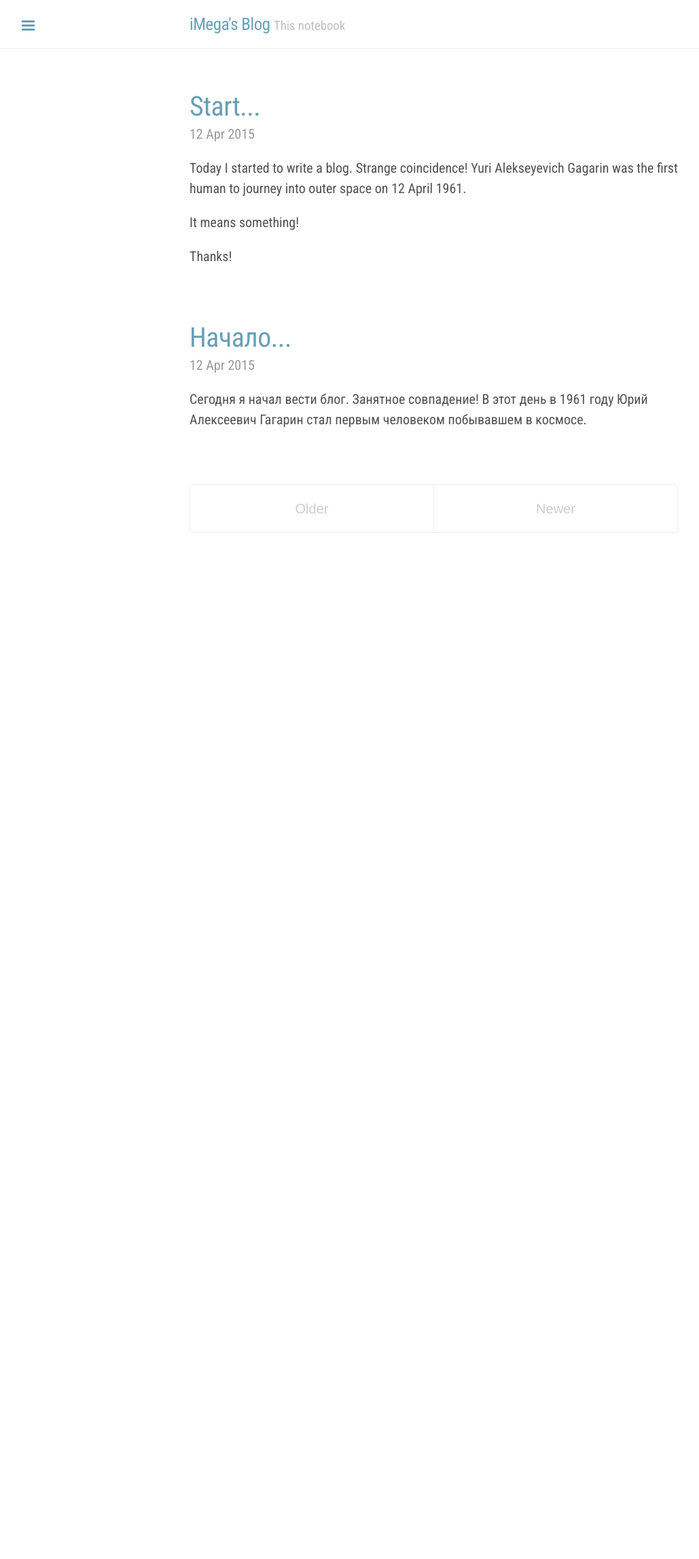
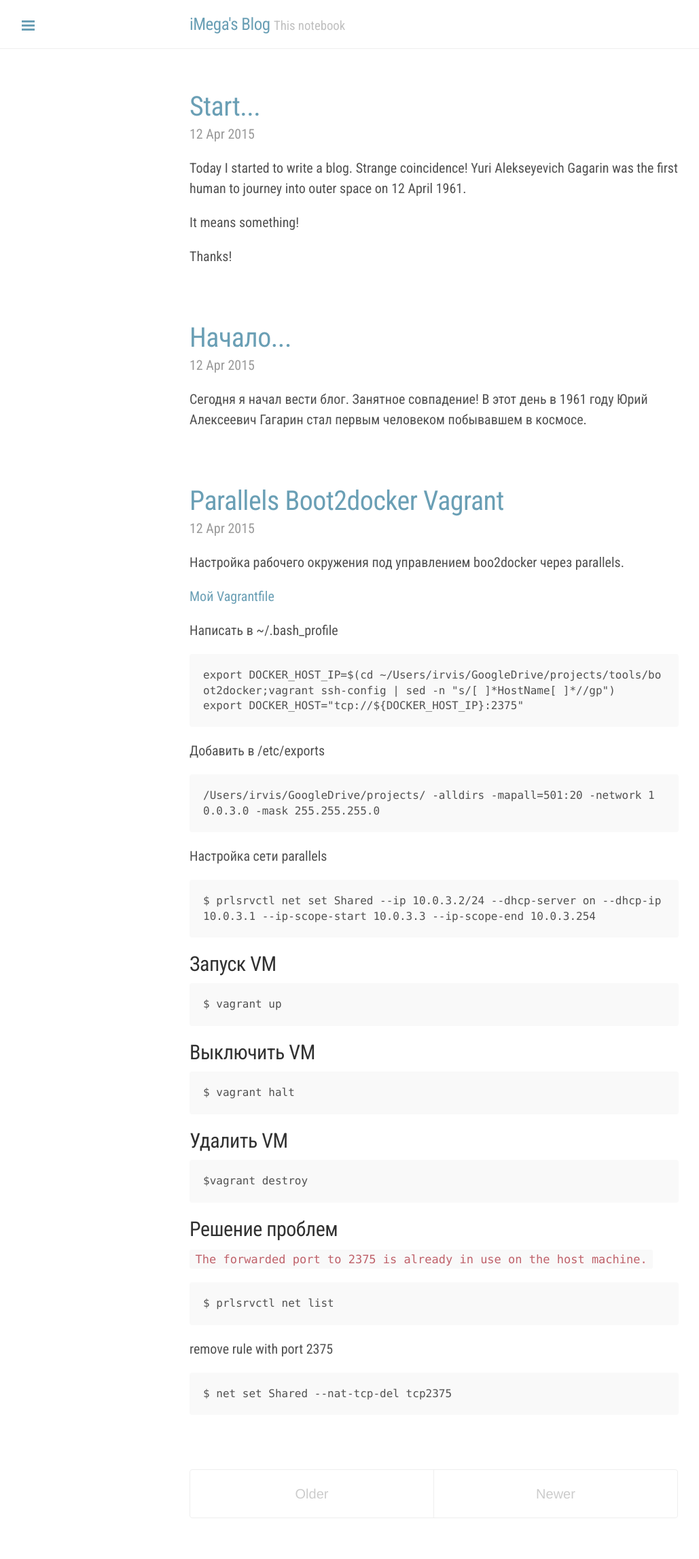
Before and after one commit to iMega/imega.github.io, a Jekyll site: the page built from index.html, in a window 1280 px wide. Shown: the whole page at 68% size, without its empty margins (1-1030 px from the left). Built offline with Jekyll 4.4.1, drawn with Linux system fonts in a browser that asks for light colours; Markdown is read by kramdown in place of the engine named in the settings; the list of posts is cut into pages by our own code; before the commit the page ends 900 px from its top, so only the background shows below that.

Commit message:
Add parallels-boot2docker-vagrant-ru

````diff
--- a/_config.yml
+++ b/_config.yml
@@ -5,6 +5,7 @@ relative_permalinks: true
 # Setup
 title:            iMega's Blog
 tagline:          This notebook
+description:      'Thinking out loud.'
 url:              http://imega.ru
 paginate:         3
 baseurl:          /
@@ -17,3 +18,7 @@ author:
 version:          1.0.0
 github:
   repo:           https://github.com/iMega
+
+# Dependencies
+markdown:         redcarpet
+pygments:         true
--- /dev/null
+++ b/_posts/2015-04-12-parallels-boot2docker-vagrant-ru.md
@@ -0,0 +1,50 @@
+---
+layout: post
+title: Parallels Boot2docker Vagrant
+---
+Настройка рабочего окружения под управлением boo2docker через parallels.
+
+[Мой Vagrantfile](https://github.com/iMega/boot2docker)
+
+Написать в ~/.bash_profile
+
+```
+export DOCKER_HOST_IP=$(cd ~/Users/irvis/GoogleDrive/projects/tools/boot2docker;vagrant ssh-config | sed -n "s/[ ]*HostName[ ]*//gp")
+export DOCKER_HOST="tcp://${DOCKER_HOST_IP}:2375"
+```
+
+Добавить в /etc/exports
+
+```
+/Users/irvis/GoogleDrive/projects/ -alldirs -mapall=501:20 -network 10.0.3.0 -mask 255.255.255.0
+```
+
+Настройка сети parallels
+
+```
+$ prlsrvctl net set Shared --ip 10.0.3.2/24 --dhcp-server on --dhcp-ip 10.0.3.1 --ip-scope-start 10.0.3.3 --ip-scope-end 10.0.3.254
+```
+
+## Запуск VM
+```
+$ vagrant up
+```
+## Выключить VM
+```
+$ vagrant halt
+```
+## Удалить VM
+```
+$vagrant destroy
+```
+## Решение проблем
+`The forwarded port to 2375 is already in use on the host machine.`
+
+```
+$ prlsrvctl net list
+```
+remove rule with port 2375
+
+```
+$ net set Shared --nat-tcp-del tcp2375
+```
--- a/public/css/poole.css
+++ b/public/css/poole.css
@@ -48,7 +48,7 @@ body {
 }
 
 html {
-  font-family: "Helvetica Neue", Helvetica, Arial, sans-serif;
+  font-family: 'Roboto Condensed', sans-serif;
   font-size: 16px;
   line-height: 1.5;
 }
````
